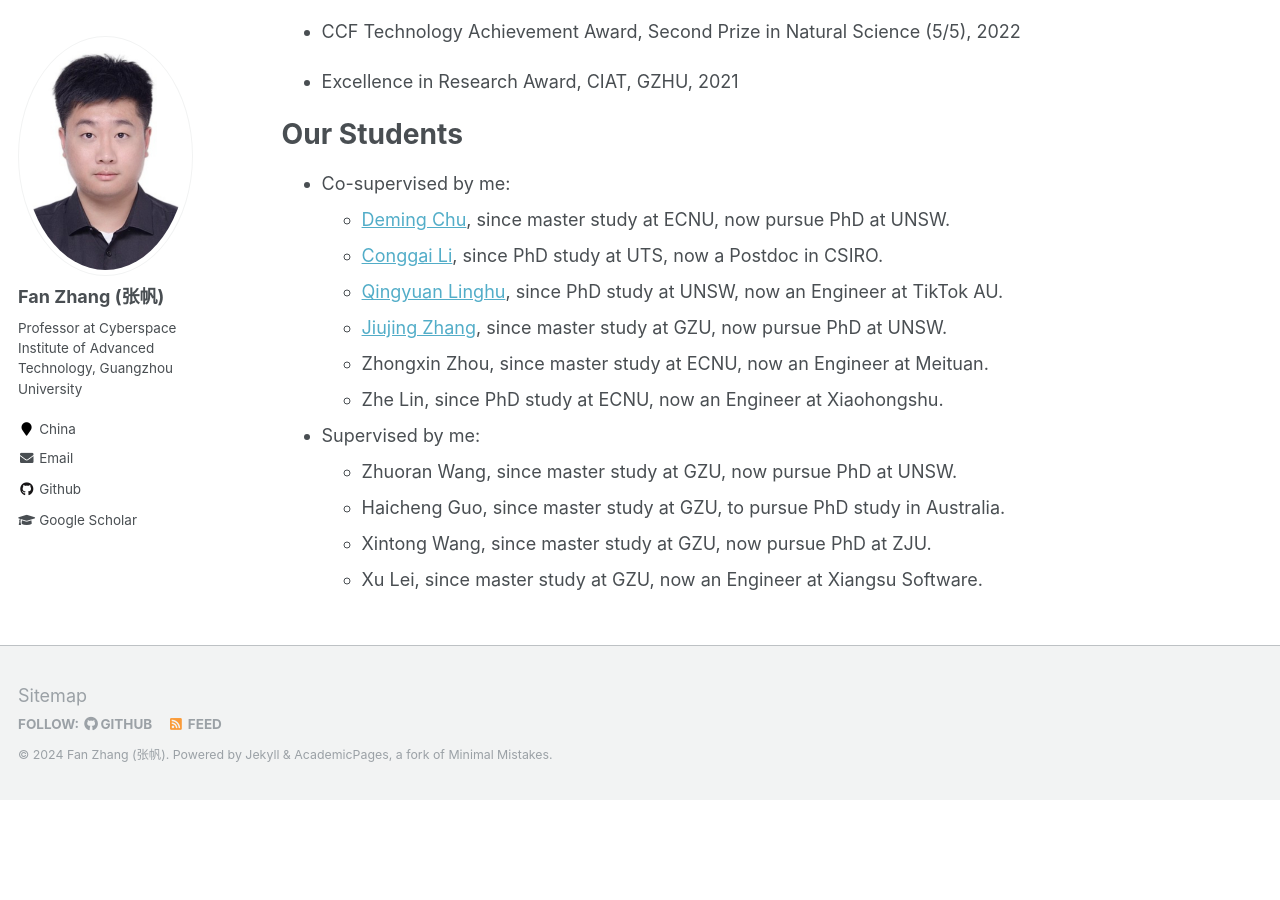
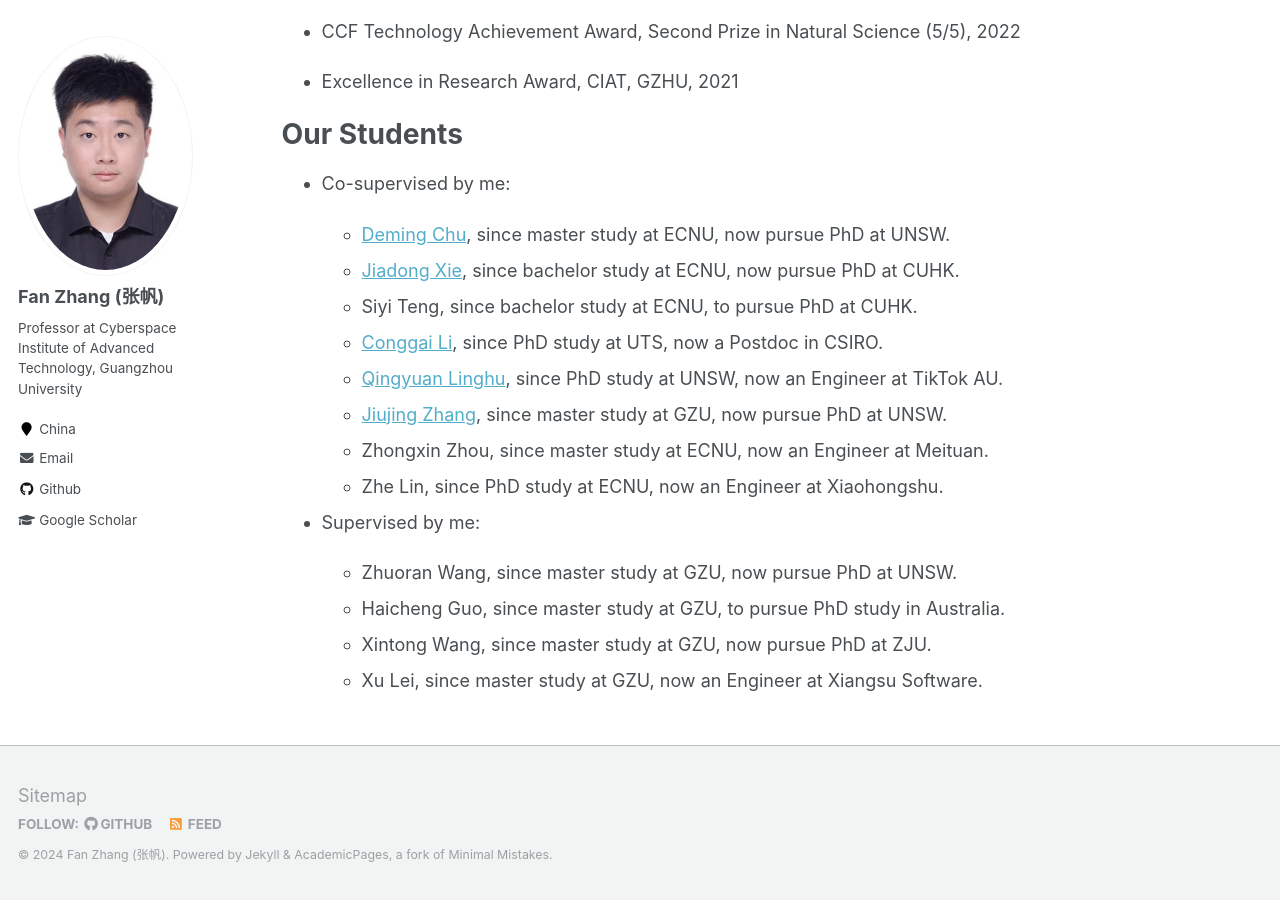
Before and after one commit to fanzhangcs/fanzhangcs.github.io, a Jekyll site: the page built from _pages/about.md, in a window 1280 px wide and 900 px high, scrolled down 6135 px. Built offline with Jekyll 4.4.1, drawn with Linux system fonts in a browser that asks for light colours; before the commit the page ends 6935 px from its top, so only the background shows below that.

Commit message:
Update about.md

```diff
--- a/_pages/about.md
+++ b/_pages/about.md
@@ -175,7 +175,10 @@ Our Students
 ======
 
 - Co-supervised by me:
+
   - [Deming Chu](https://nedchu.github.io/), since master study at ECNU, now pursue PhD at UNSW.
+  - [Jiadong Xie](https://xiejiadong.github.io/), since bachelor study at ECNU, now pursue PhD at CUHK.
+  - Siyi Teng, since bachelor study at ECNU, to pursue PhD at CUHK.
   - [Conggai Li](https://sites.google.com/view/conggai-li/home), since PhD study at UTS, now a Postdoc in CSIRO.
   - [Qingyuan Linghu](https://www.researchgate.net/profile/Qingyuan-Linghu), since PhD study at UNSW, now an Engineer at TikTok AU.
   - [Jiujing Zhang](https://st3phzhang.github.io), since master study at GZU, now pursue PhD at UNSW.
```
